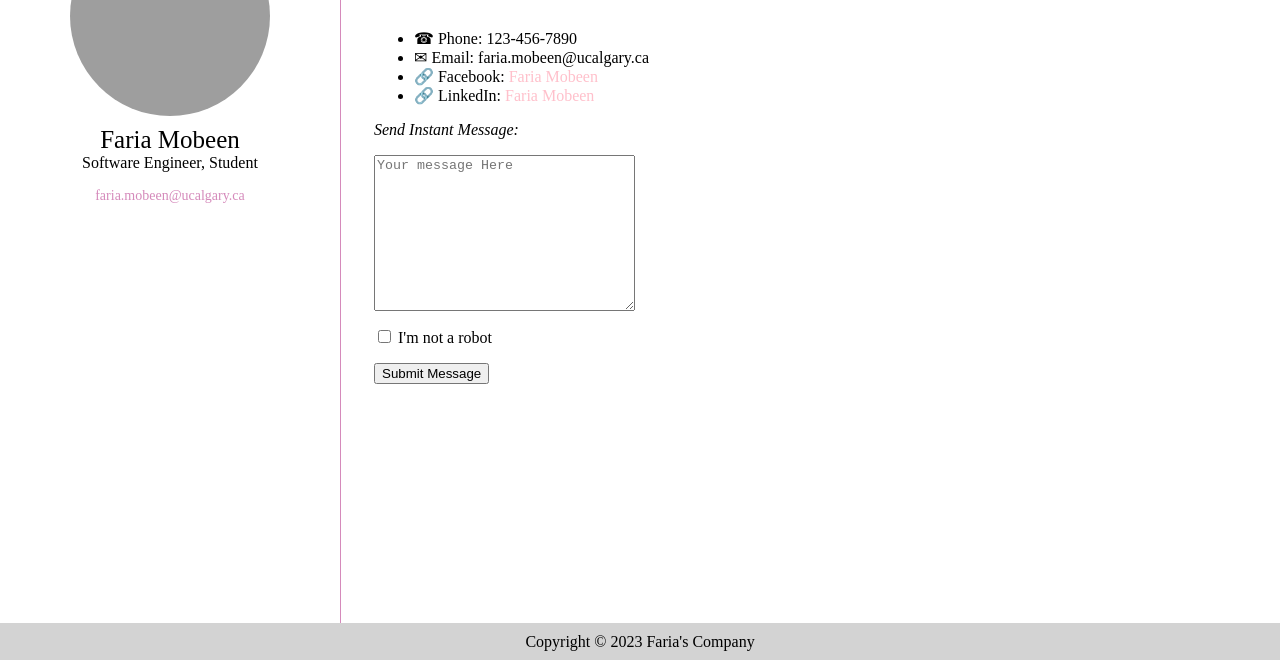
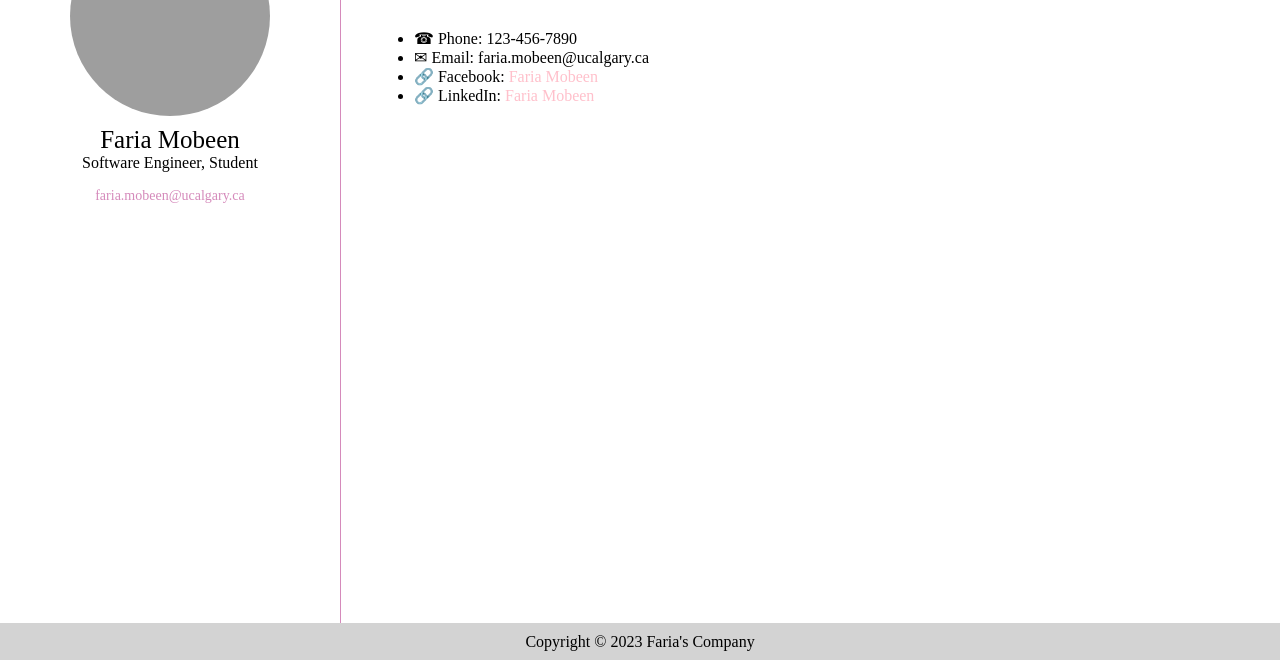
Before and after one commit to FariaMobeen/FariaMobeen.github.io, a plain HTML site: page contact.html in a window 1280 px wide. Shown: the part 139-799 px from the top of the page. Drawn offline with Linux system fonts and the light colour scheme; grey boxes are pictures that could not be loaded.

Commit message:
final changes

```diff
--- a/contact.html
+++ b/contact.html
@@ -68,21 +68,7 @@
               <li>&#x1F517; LinkedIn: <a href="https://www.linkedin.com/in/faria-mobeen-862255225/" target="_blank" style="text-decoration:none; color:pink;">Faria Mobeen</a>
               </li>
             </ul>
-            <form>
-              <i>Send Instant Message:</i>
-              <p>
-                <!-- textarea creates a multi-line input -->
-                <!-- its size is specified with "cols" and "rows" attributes -->
-                <textarea id="message" cols="30" rows="10" placeholder="Your message Here"></textarea>
-              </p>
-              <p>
-                <input type="checkbox" id="myCheckbox">
-                <label for="myCheckbox">I'm not a robot</label>
-              </p>
-              <p>
-                <input type="submit" value="Submit Message">
-              </p>
-            </form>
+
     </body>
     </div>
     </div>
```
Also changed, not shown: interests.html (+2 -2 lines), skills.html (+1 -8 lines), index.html (line endings or trailing spaces).
